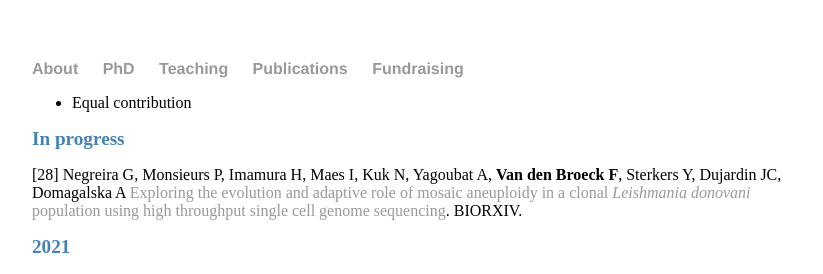
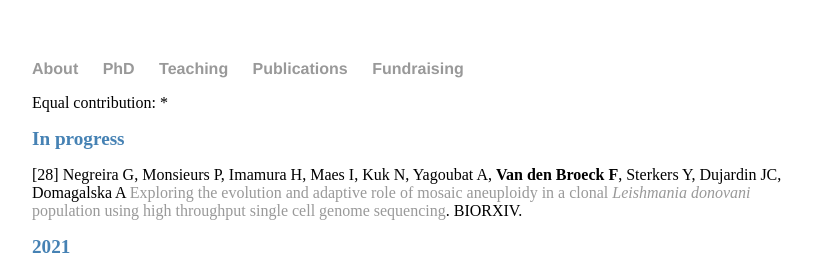
Before and after one commit to FreBio/FreBio.github.io, a Jekyll site: the page built from Pubs/index.md, in a window 1280 px wide and 900 px high. Shown: the top 274 px of the window, without its empty margins (224-1047 px from the left). Built offline with Jekyll 4.4.1, drawn with Linux system fonts in a browser that asks for light colours.

```diff
--- a/Pubs/index.md
+++ b/Pubs/index.md
@@ -1,7 +1,7 @@
 ---
 layout: default
 ---
-* Equal contribution
+Equal contribution: *
 
 ## In progress
 [28] Negreira G, Monsieurs P, Imamura H, Maes I, Kuk N, Yagoubat A, **Van den Broeck F**, Sterkers Y, Dujardin JC, Domagalska A [Exploring the evolution and adaptive role of mosaic aneuploidy in a clonal *Leishmania donovani* population using high throughput single cell genome sequencing](https://doi.org/10.1101/2020.03.05.976233). BIORXIV.
```
